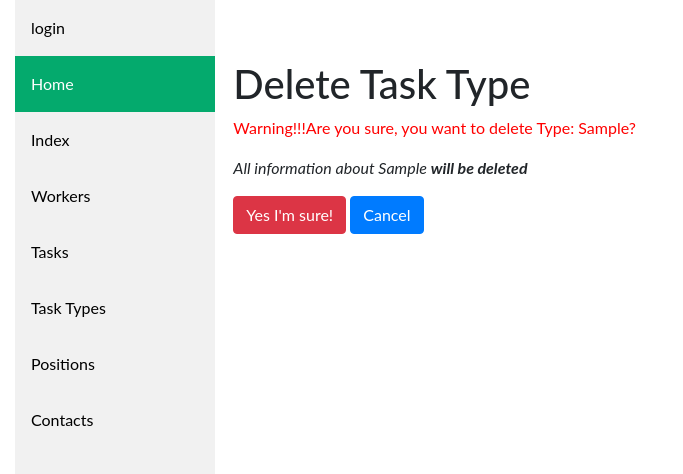
After one commit to yevhenii-nevmyvako/it-company-task-manager, a Django app: template templates/task_manager/task_delete_confirm.html in a window 1280 px wide. The commit adds this page. Shown: the top 474 px of the page, without its empty margins (0-683 px from the left). Run offline with Django 3.2, Linux system fonts and the light colour scheme; the template is opened without the code that fills it: most values are stand-ins (such as "Sample title", 1, 10 or a date in 2020).

Commit message:
Add task_delete_confirm.html to temlate & add link delete to task_delete.html

```diff
--- a/task_manager/views.py
+++ b/task_manager/views.py
@@ -58,7 +58,7 @@ class TaskTypeUpdateView(LoginRequiredMixin, generic.UpdateView):
 
 class TaskTypeDeleteView(LoginRequiredMixin, generic.DetailView):
     model = TaskType
-    template_name = "task_manager/task_type_delete.html"
+    template_name = "task_manager/task_type_delete_confirm.html"
     context_object_name = "task_type_to_delete"
     success_url = reverse_lazy("task_manager:task-type-list")
 
@@ -90,6 +90,9 @@ class TaskUpdateView(LoginRequiredMixin, generic.UpdateView):
 
 class TaskDeleteView(LoginRequiredMixin, generic.DetailView):
     model = Task
+    template_name = "task_manager/task_delete_confirm.html"
+    context_object_name = "task_to_delete"
+    success_url = reverse_lazy("task_manager:task-list")
 
 
 class WorkerListView(LoginRequiredMixin, generic.ListView):
--- /dev/null
+++ b/templates/task_manager/task_delete_confirm.html
@@ -0,0 +1,17 @@
+{% extends "base.html" %}
+
+
+{%  block content %}
+  <h1>Delete Task Type</h1>
+  <p style="color: red">
+    <strongg color: red>Warning!!!</strongg>Are you sure, you want to delete Type: {{ task_to_delete }}?
+  </p>
+  <p><i>All information about {{ task_to_delete }} <strong>will be deleted</strong></i></p>
+  <form action="" method="POST" >
+    {% csrf_token %}
+    <input class="btn btn-danger" type="submit" value="Yes I'm sure!">
+    <input class="btn btn-primary" type="button" value="Cancel"
+           onclick="location.href='{% url 'task_manager:task-list' %}'">
+  </form>
+
+{%  endblock %}
--- a/templates/task_manager/task_list.html
+++ b/templates/task_manager/task_list.html
@@ -15,6 +15,7 @@
         <th>deadline</th>
         <th>description</th>
         <th>Update</th>
+        <th>Delete</th>
       </tr>
     {% for task in task_list %}
       <tr>
@@ -23,10 +24,9 @@
         <td>{{ task.priority}}</td>
         <td>{{ task.is_completed }}</td>
         <td>{{ task.deadline }}</td>
-        <td>
-          {{ task.description }}
-        </td>
+        <td>{{ task.description }}</td>
         <td><a href="{% url 'task_manager:task-update' pk=task.id %}">Update</a></td>
+      <td><a href="{% url 'task_manager:task-delete' pk=task.id %}">Delete</a></td>
       </tr>
     {% endfor %}
 
```
Also changed, not shown: templates/task_manager/task_type_delete_confirm.html (renamed from templates/task_manager/task_type_delete.html).
